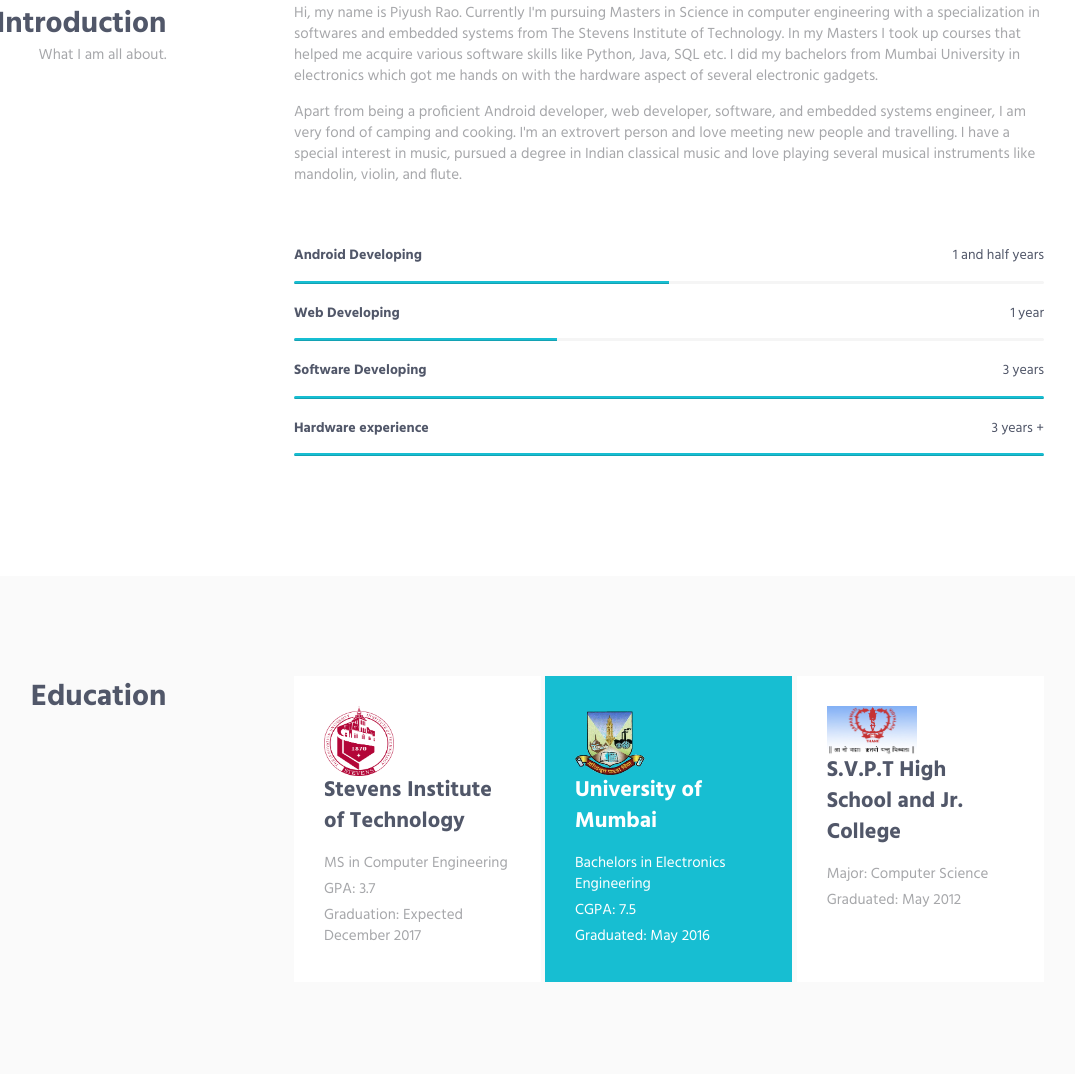
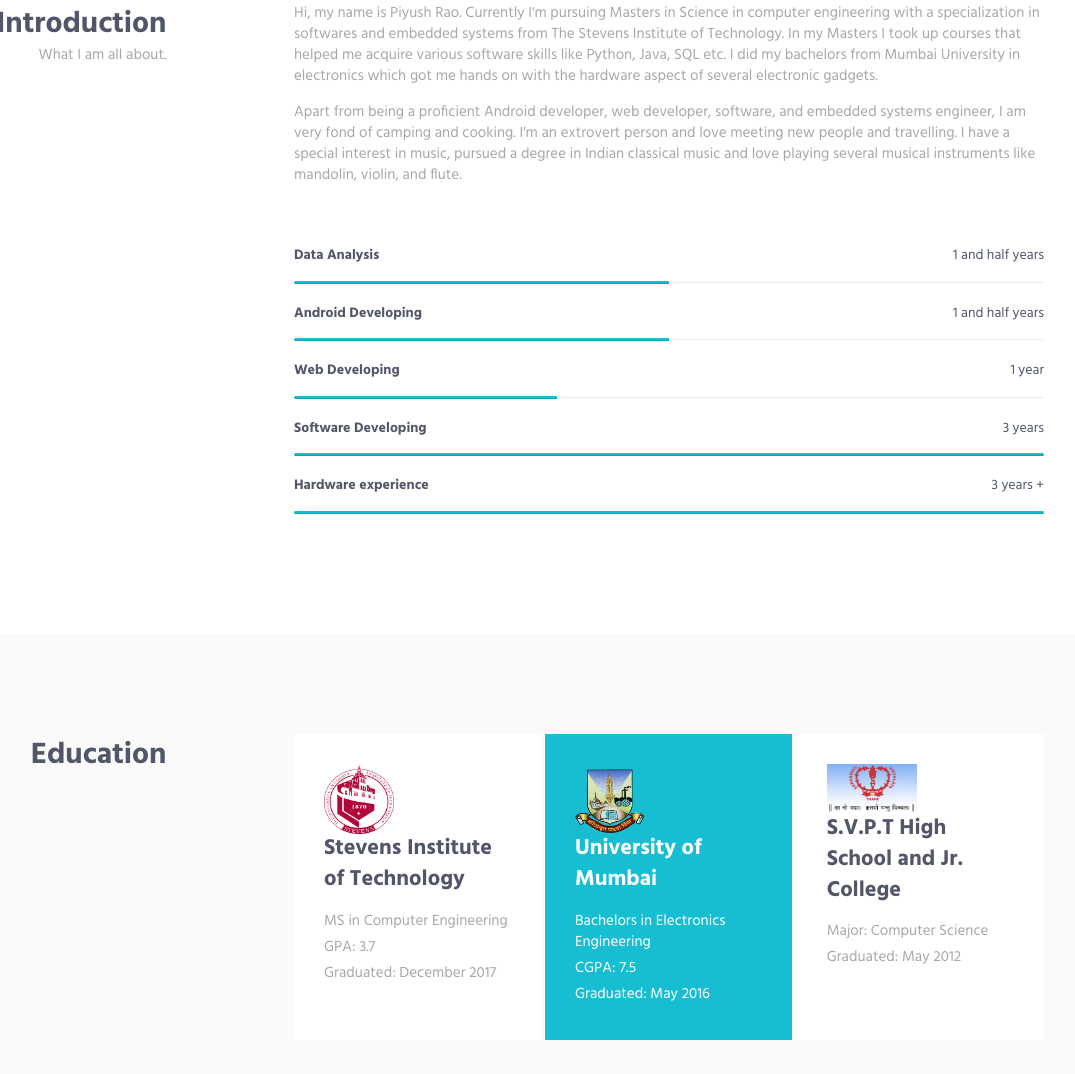
Before and after one commit to raopiyu94/raopiyu94.github.io, a plain HTML site: page index.html in a window 1280 px wide. Shown: the part 738-1812 px from the top of the page, without its empty margins (166-1241 px from the left). Drawn offline with Linux system fonts and the light colour scheme.

Commit message:
profile update

```diff
--- a/index.html
+++ b/index.html
@@ -111,6 +111,12 @@
                         </div>
 
                         <!-- Progress Box -->
+						<div class="progress-box">
+                            <h5>Data Analysis <span class="color-heading pull-right">1 and half years</span></h5>
+                            <div class="progress">
+                                <div class="progress-bar bg-color-base" role="progressbar" data-width="50"></div>
+                            </div>
+                        </div>
                         <div class="progress-box">
                             <h5>Android Developing <span class="color-heading pull-right">1 and half years</span></h5>
                             <div class="progress">
@@ -165,7 +171,7 @@
                                             <h3>Stevens Institute of Technology</h3>
                                             <p class="margin-b-5">MS in Computer Engineering</p>
 											<p class="margin-b-5">GPA: 3.7</p>
-											<p class="margin-b-5">Graduation: Expected December 2017</p>
+											<p class="margin-b-5">Graduated: December 2017</p>
 
                                         </div>
 
@@ -451,7 +457,6 @@
                         <div class="col-sm-3 sm-margin-b-30">
                             <div class="text-right sm-text-left">
                                 <h2 class="margin-b-0">Contacts</h2>
-                                <p>Hire me.</p>
                             </div>
                         </div>
                         <div class="col-sm-8 col-sm-offset-1">
```
